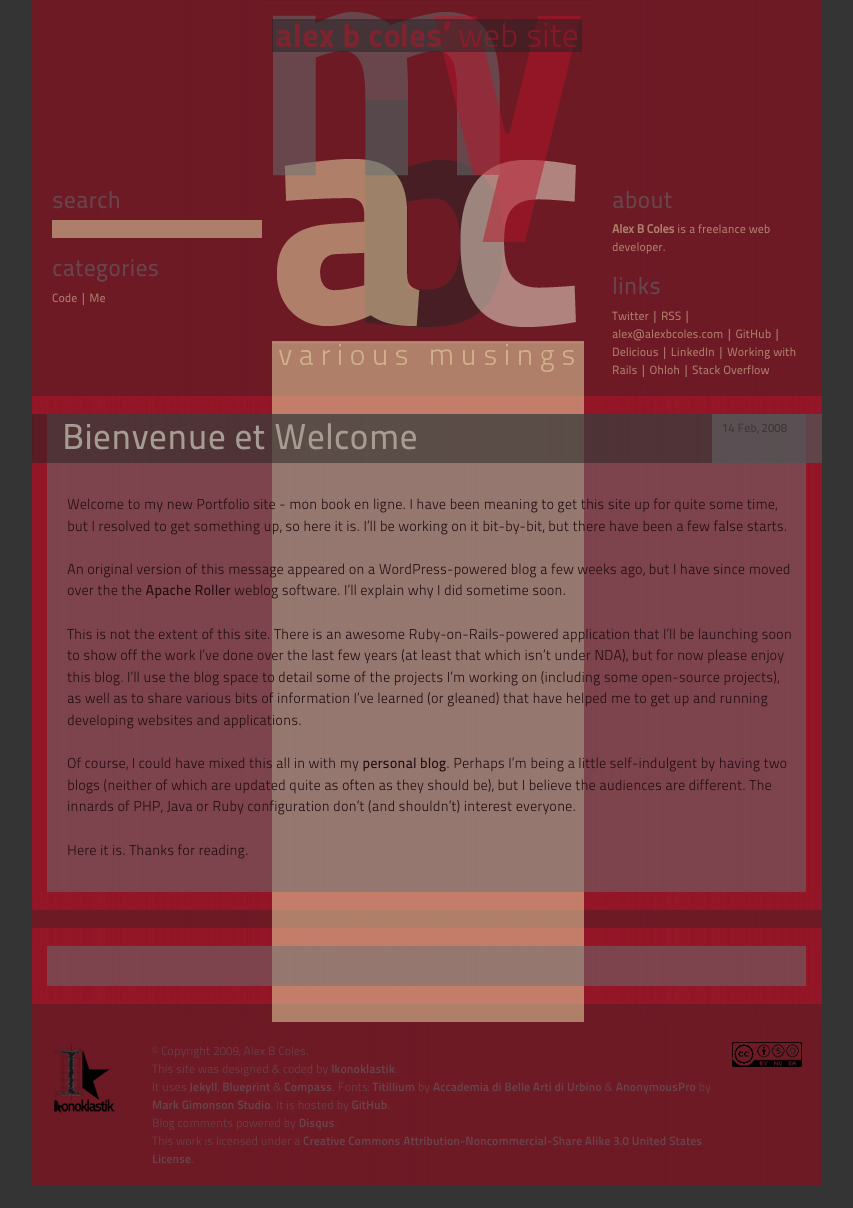
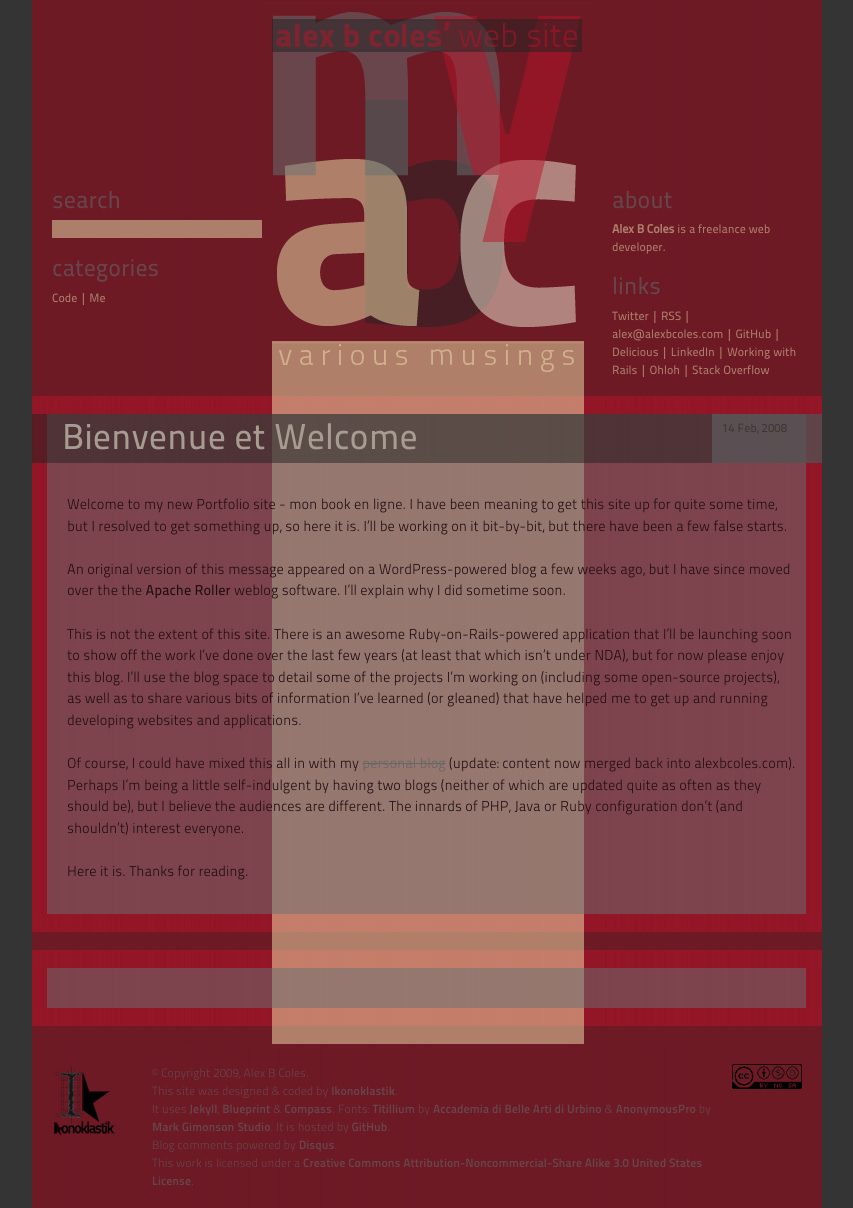
Before and after one commit to myabc/myabc.github.com, a Jekyll site: the page built from _posts/2008-2-14-bienvenue-et-welcome.markdown, in a window 1280 px wide. Shown: the whole page, without its empty margins (208-1061 px from the left). Built offline with Jekyll 4.4.1, drawn with Linux system fonts in a browser that asks for light colours; nearby versions of some CDN libraries; comment, search, counter and statistics services are not loaded; before the commit the page ends 1186 px from its top, so only the background shows below that.

Commit message:
Fix some broken internal links, use of entities
Signed-off-by: Alex Coles <alex@alexcolesportfolio.com>

```diff
--- a/_posts/2007-10-29-additional-blog.markdown
+++ b/_posts/2007-10-29-additional-blog.markdown
@@ -6,4 +6,6 @@ categories: me
 ---
 
 
-I have set up a separate site and blog for work-related interests. Find it at &lt;a href="http://alexcolesportfolio.com/blog/"&gt;alexcolesportfolio.com/blog&lt;/a&gt;.
+I have set up a separate site and blog for work-related interests. Find it at
+<del>alexcolesportfolio.com/blog</del> (update: content now merged back into
+alexbcoles.com).
--- a/_posts/2008-2-14-bienvenue-et-welcome.markdown
+++ b/_posts/2008-2-14-bienvenue-et-welcome.markdown
@@ -12,6 +12,10 @@ An original version of this message appeared on a WordPress-powered blog a few w
 
 This is not the extent of this site. There is an awesome Ruby-on-Rails-powered application that I'll be launching soon to show off the work I've done over the last few years (at least that which isn't under NDA), but for now please enjoy this blog. I'll use the blog space to detail some of the projects I'm working on (including some open-source projects), as well as to share various bits of information I've learned (or gleaned) that have helped me to get up and running developing websites and applications.
 
-Of course, I could have mixed this all in with my <a href="http://www.brevite.co.uk/blog">personal blog</a>. Perhaps I'm being a little self-indulgent by having two blogs (neither of which are updated quite as often as they should be), but I believe the audiences are different. The innards of PHP, Java or Ruby configuration don't (and shouldn't) interest everyone.
+Of course, I could have mixed this all in with my <del>personal blog</del>
+(update: content now merged back into alexbcoles.com). Perhaps I'm being a
+little self-indulgent by having two blogs (neither of which are updated quite as
+often as they should be), but I believe the audiences are different. The innards
+of PHP, Java or Ruby configuration don't (and shouldn't) interest everyone.
 
 Here it is. Thanks for reading.
```
Also changed, not shown: _posts/2008-2-18-changes-behind-the-scenes.markdown (+61 -12 lines), _posts/draft_more-jruby-datamapper.markdown (added, +10 -0 lines).
